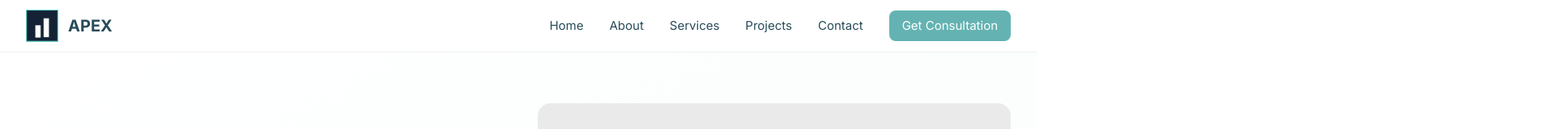
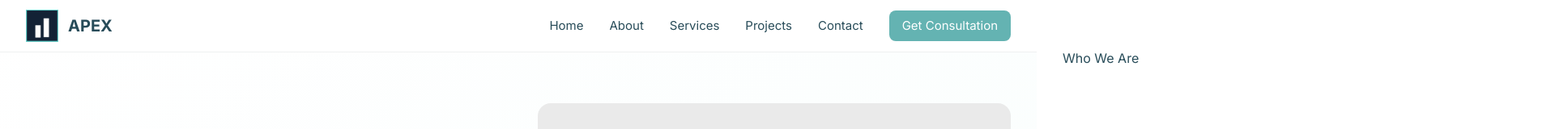
Before and after one commit to DavidMANZI-093/apex, a Next.js app: page / in a window 1280 px wide. Shown: the top 160 px of the page at 81% size, 1920 px wide, since content can reach past the window. Built offline with nearby package versions, Linux system fonts and the light colour scheme.

Commit message:
Auto-commit at 24/06/2025, 18:37:53 for inactivity period...

```diff
--- a/src/app/page.tsx
+++ b/src/app/page.tsx
@@ -1,11 +1,13 @@
 import Header from "@/components/header";
 import Hero from "@/components/hero";
+import About from "@/components/about";
 
 const Home = () => {
   return (
     <main className="relative flex w-full h-full z-0 bg-white">
       <Header />
       <Hero />
+      <About />
     </main>
   );
 };
--- a/src/components/about.tsx
+++ b/src/components/about.tsx
@@ -1,6 +1,12 @@
 const about = () => {
   return (
     <section id="about" className="relative flex !min-w-full !w-full min-h-screen !pt-16 bg-white">
+        <div className="relative w-full flex container !mx-auto !px-4 sm:!px-6 lg:!px-8">
+            <div className="max-w-4xl mx-auto text-center mb-16">
+                <h2 className="text-3xl md:text-4xl font-bold text-midnight-green mb-6">Who We Are</h2>
+
+            </div>
+        </div>
     </section>
   )
 }
```
